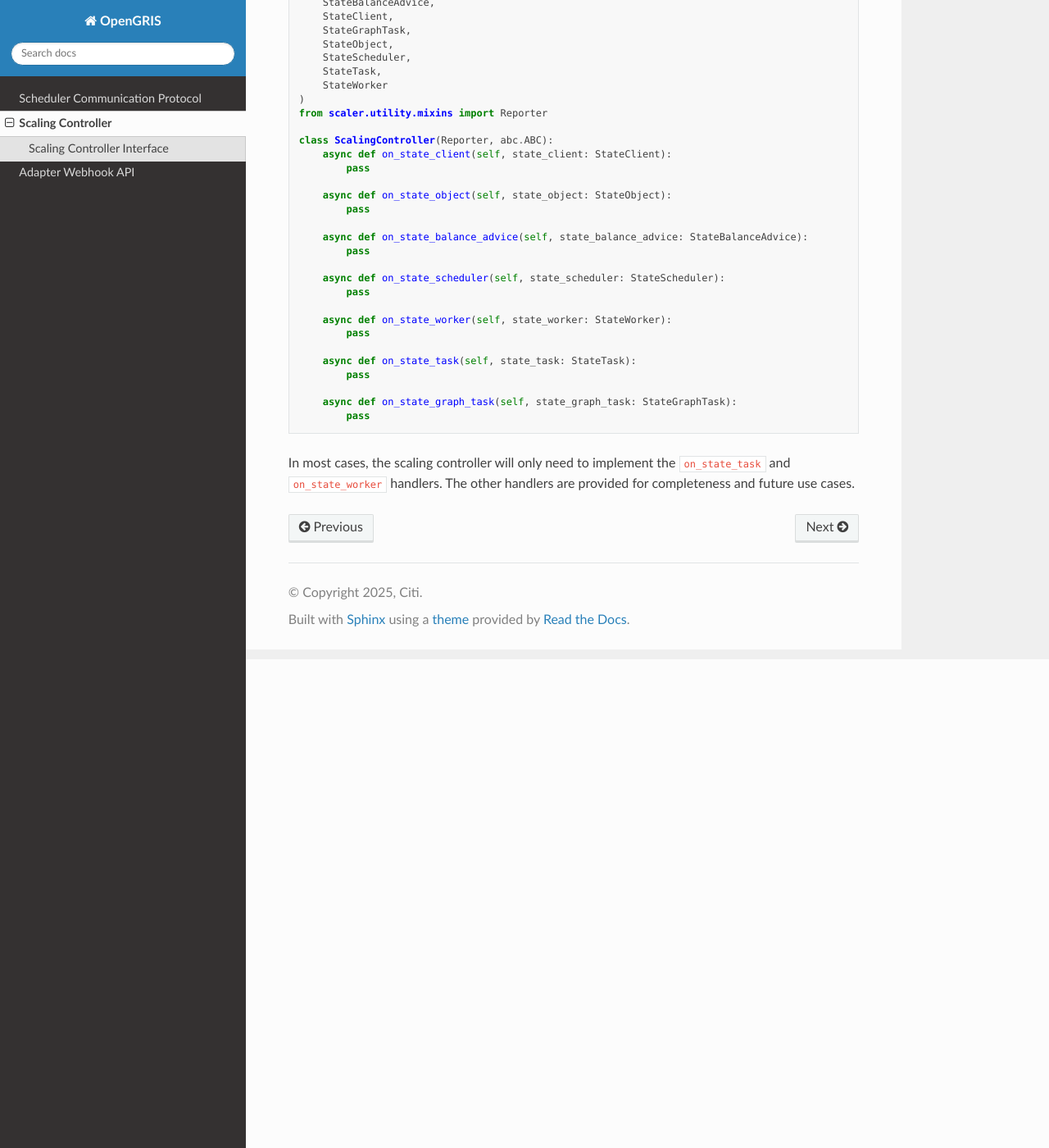
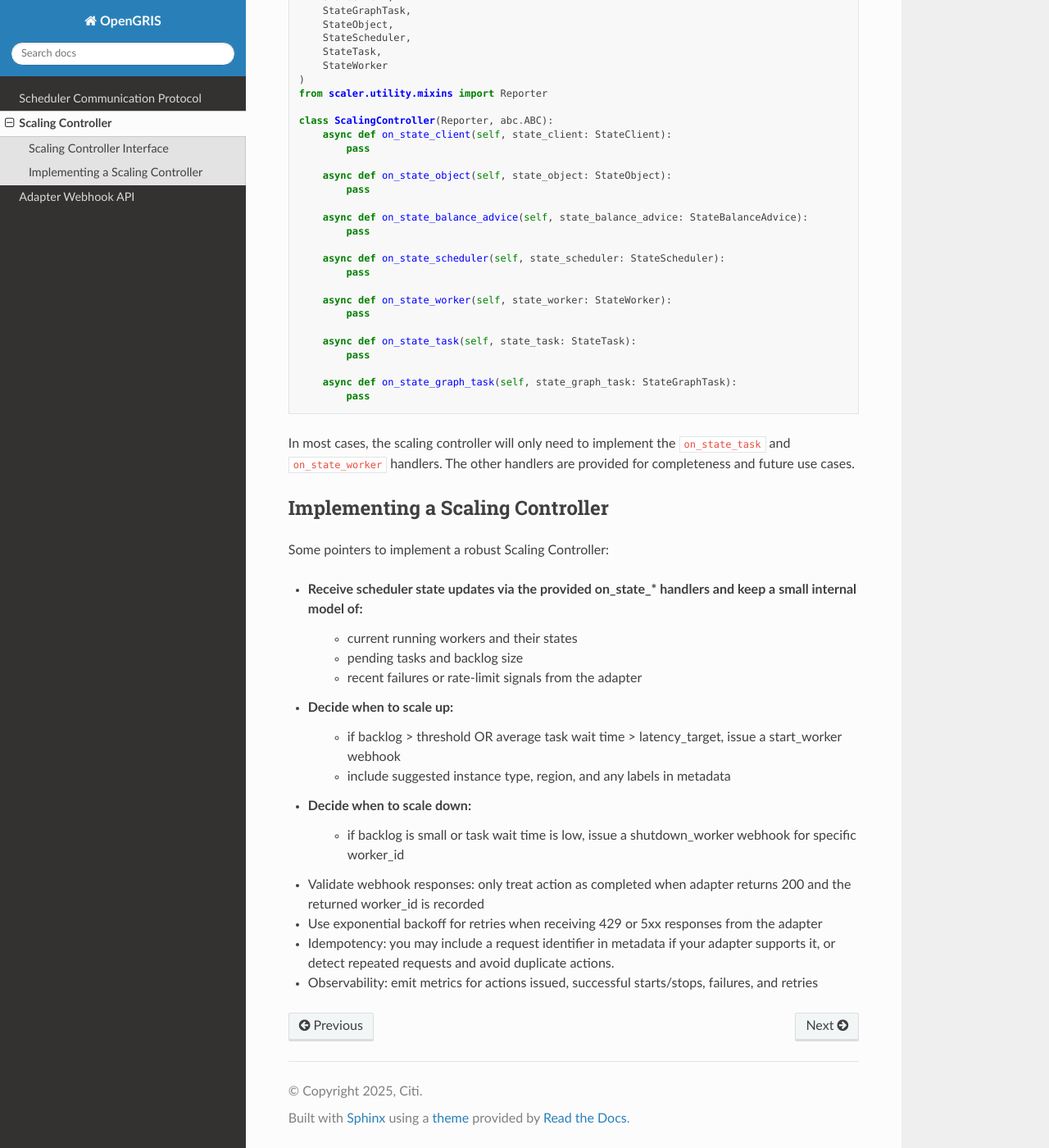
Before and after one commit to finos/opengris, a Sphinx documentation site: the page built from docs/source/adapter/scaling.rst, in a window 1280 px wide and 1400 px high, scrolled down 596 px. Shown: the whole window at 82% size. Built offline with Sphinx 7.4.7 and the Read the Docs theme 3.1.0, drawn with Linux system fonts in a browser that asks for light colours; some of the changed text lies outside the part shown.

Commit message:
Expand scaling and webhook adapter documentation

```diff
--- a/docs/source/adapter/scaling.rst
+++ b/docs/source/adapter/scaling.rst
@@ -54,3 +54,23 @@ Scaling Controller Interface
 
 In most cases, the scaling controller will only need to implement the ``on_state_task`` and ``on_state_worker``
 handlers. The other handlers are provided for completeness and future use cases.
+
+Implementing a Scaling Controller
+---------------------------------
+
+Some pointers to implement a robust Scaling Controller:
+
+- Receive scheduler state updates via the provided on_state_* handlers and keep a small internal model of:
+    - current running workers and their states
+    - pending tasks and backlog size
+    - recent failures or rate-limit signals from the adapter
+- Decide when to scale up:
+    - if backlog > threshold OR average task wait time > latency_target, issue a start_worker webhook
+    - include suggested instance type, region, and any labels in metadata
+- Decide when to scale down:
+    - if backlog is small or task wait time is low, issue a shutdown_worker webhook for specific worker_id
+- Validate webhook responses: only treat action as completed when adapter returns 200 and the returned worker_id is recorded
+- Use exponential backoff for retries when receiving 429 or 5xx responses from the adapter
+- Idempotency: you may include a request identifier in metadata if your adapter supports it, or detect repeated requests
+  and avoid duplicate actions.
+- Observability: emit metrics for actions issued, successful starts/stops, failures, and retries
```
Also changed, not shown: other parts of docs/source/adapter/scaling.rst (+1 -1 lines), docs/source/adapter/webhook.rst (+101 -26 lines), docs/source/index.rst (+23 -0 lines).
